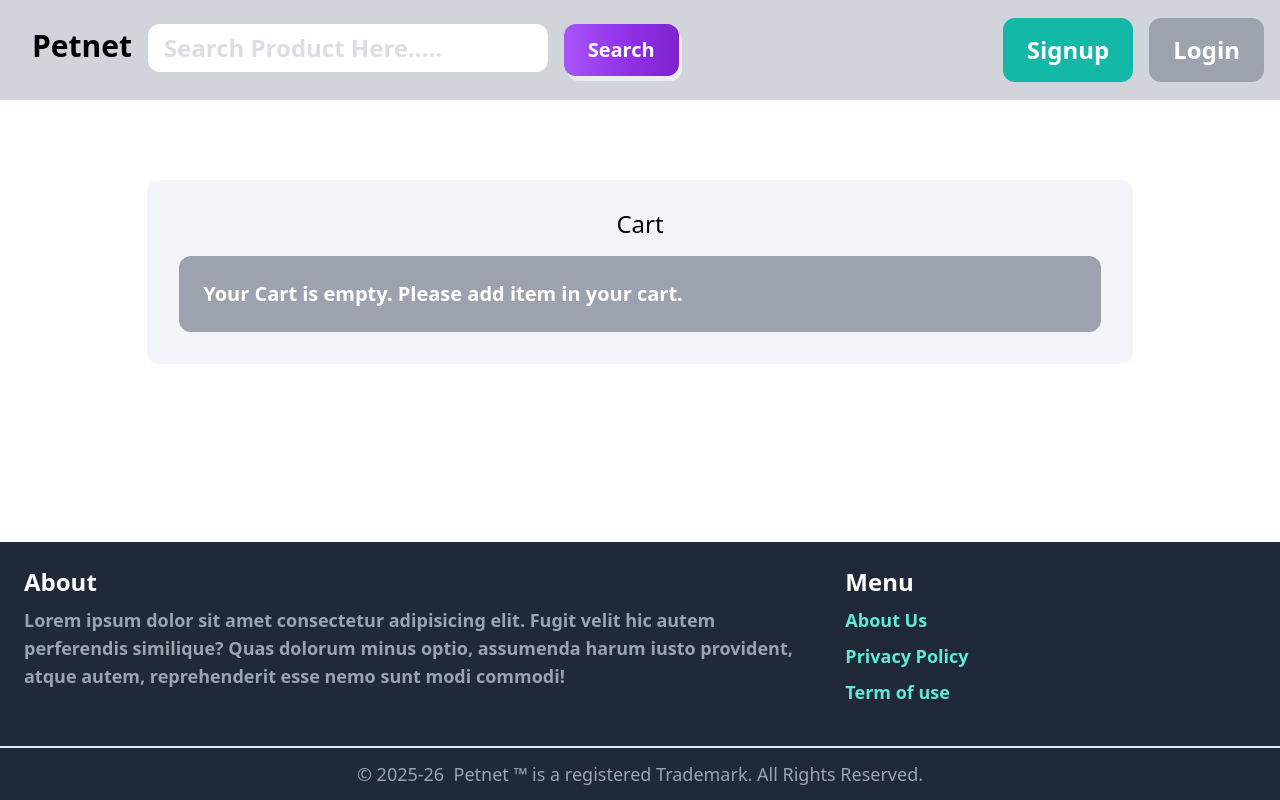
After one commit to Karan551/petnet_project, a Django app: page /store/product/cart-view/ in a window 1280 px wide. The commit adds this page. Run offline with Django 5.2, Linux system fonts and the light colour scheme; some libraries are stand-ins or nearby versions.

Commit message:
Implement shopping cart functionality with add, remove, and view features, part-4 completed

```diff
--- a/src/core/templates/core/base.html
+++ b/src/core/templates/core/base.html
@@ -11,8 +11,8 @@
 
       {% endblock %}| Petnet
     </title>
+    <script src="https://cdn.tailwindcss.com"></script>
     <link rel="stylesheet" href="{% static 'css/custom_output/output.css' %}" />
-    <script src="https://cdn.tailwindcss.com"></script>
   </head>
   <body class="min-h-screen flex flex-col justify-center items-center">
     {% include 'core/navbar.html' %}
--- a/src/e_com_project/settings.py
+++ b/src/e_com_project/settings.py
@@ -123,6 +123,10 @@ USE_TZ = True
 
 LOGIN_URL = "userprofile:login"
 
+# using session
+CART_SESSION_ID = "my_cart"
+SESSION_COOKIE_AGE = 86400
+
 # Static files (CSS, JavaScript, Images)
 # https://docs.djangoproject.com/en/5.1/howto/static-files/
 
--- a/src/static/css/custom_output/output.css
+++ b/src/static/css/custom_output/output.css
@@ -614,8 +634,16 @@ video {
   margin-top: 0.5rem;
 }
 
+.mt-3 {
+  margin-top: 0.75rem;
+}
+
 .mt-4 {
   margin-top: 1rem;
+}
+
+.mt-6 {
+  margin-top: 1.5rem;
 }
 
 .block {
--- /dev/null
+++ b/src/store/cart.py
@@ -0,0 +1,75 @@
+from django.conf import settings
+from store.models import Product
+
+
+class Cart:
+
+    def __init__(self, request):
+        self.session = request.session
+        cart = self.session.get(settings.CART_SESSION_ID)
+
+        if not cart:
+            cart = self.session[settings.CART_SESSION_ID] = {}
+
+        self.cart = cart
+
+    def __iter__(self):
+        print('this is self.cart', self.cart)
+        # To add product id and product information in cart
+        for key in self.cart.keys():
+            print('this is key::', key)
+            self.cart[key]["product"] = Product.objects.get(id=key)
+
+        # {'5': {'id': 5, 'quantity': 1, 'product': <Product: Apple Iphone>}}
+
+        # To add product total price
+        for item in self.cart.values():
+            item["total_price"] = int(
+                item["product"].price * item["quantity"])/100
+
+            yield item
+
+    def __len__(self):
+        return sum(item['quantity'] for item in self.cart.values())
+
+    def save(self):
+        self.session[settings.CART_SESSION_ID] = self.cart
+
+        # if we change in session then do this
+        self.session.modified = True
+
+    def add(self, product_id, quantity=1, update_quantity=False):
+        quantity = int(quantity)
+
+        # 'cart': {'5': {'id': 5, 'quantity': 1} }
+
+        # first time when we add product in cart.
+        if product_id not in self.cart:
+            self.cart[product_id] = {"id": product_id, "quantity": quantity}
+
+        if update_quantity:
+            self.cart[product_id]["quantity"] += quantity
+
+            if self.cart[product_id]["quantity"] == 0:
+                self.remove(product_id)
+
+        self.save()
+
+    def remove(self, product_id):
+        product_id = str(product_id)
+
+        if product_id in self.cart:
+            del self.cart[product_id]
+
+            self.save()
+
+    def clear(self):
+        del self.session[settings.CART_SESSION_ID]
+        self.session.modified = True
+
+    def get_total_cost(self):
+
+        for p in self.cart.keys():
+            self.cart[p]['product'] = Product.objects.get(pk=p)
+
+        return sum(item['quantity'] * item['product'].price for item in self.cart.values())/100
--- /dev/null
+++ b/src/store/templates/store/cart_view.html
@@ -0,0 +1,57 @@
+{% extends 'core/base.html' %}
+{% block title %}
+Cart
+{% endblock %}
+ {% block content %}
+ <section class="bg-slate-100 px-8 py-4 rounded-xl w-4/5 mx-auto" >
+ <h1 class="text-lg md:text-2xl mb-2 mt-3 text-center">Cart</h1>
+{% if cart %}
+
+ <div class="relative overflow-x-auto shadow-md sm:rounded-lg mt-2">
+    <table class="w-full  text-left rtl:text-right  dark:text-blue-100">
+        <thead class="text-lg text-black uppercase bg-gray-500 dark:text-white">
+            <tr>
+                <th scope="col" class="px-6 py-3">
+                    Product name
+                </th>
+                <th scope="col" class="px-6 py-3">
+                    Product Price
+                </th>
+                <th scope="col" class="px-6 py-3">
+                    Action
+                </th>
+
+            </tr>
+        </thead>
+        <tbody>
+            {% for item in cart %}
+            <tr class="bg-gray-300 border-b border-gray-800">
+
+                <th scope="row" class="px-6 py-4 font-medium  whitespace-nowrap text-black">
+                    {{item.product.name}}
+                </th>
+                <td class="px-6 py-4 text-black">
+                    {{item.total_price}} &dollar;
+                </td>
+
+
+                <td class="px-6 py-4">
+                    <a href="{% url 'store:remove_to_cart' item.product.id %}" class="font-semibold text-red-500 hover:underline">Remove</a>
+                </td>
+            </tr>
+            {% endfor %}
+            <tr class="text-black" >
+                <th scope="row" class="px-6 py-4  whitespace-nowrap text-black text-lg font-semibold">Total Cost  </th>
+                <td class="px-6 py-4 text-black">{{cart.get_total_cost}} &dollar;</td>
+                <td class="px-6 py-4"></td>
+            </tr>
+        </tbody>
+    </table>
+</div>
+
+
+ {% else %}
+ <p class="text-lg md:text-xl p-6 font-semibold bg-gray-400 rounded-xl text-white my-4" >Your Cart is empty. Please add item in your cart.</p>
+ {% endif %}
+</section>
+ {% endblock content %}
--- a/src/store/urls.py
+++ b/src/store/urls.py
@@ -8,8 +8,19 @@ urlpatterns = [
          views.category_detail, name="category_detail"),
 
     path("product/<int:product_id>/", views.product_detail, name="product_detail"),
-    path("product/add-product/",views.add_product,name="add_product"),
-    path("product/edit-product/<int:product_id>",views.edit_product,name="edit_product"),
-    path("product/delete-product/<int:product_id>",views.delete_product,name="delete_product"),
+
+    path("product/add-product/", views.add_product, name="add_product"),
+    path("product/edit-product/<int:product_id>",
+         views.edit_product, name="edit_product"),
+    path("product/delete-product/<int:product_id>",
+         views.delete_product, name="delete_product"),
+
+    path("product/add-to-cart/<int:product_id>",
+         views.add_to_cart, name="add_to_cart"),
+    path("product/remove-to-cart/<int:product_id>",
+         views.remove_to_cart, name="remove_to_cart"),
+
+    path("product/cart-view/",
+         views.cart_view, name="cart_view")
 
 ]
--- a/src/store/views.py
+++ b/src/store/views.py
@@ -6,6 +6,7 @@ from .forms import ProductForm
 from django.utils.text import slugify
 from django.contrib import messages
 from django.contrib.auth.decorators import login_required
+from .cart import Cart
 # Create your views here.
 
 
@@ -22,12 +23,15 @@ def product_search(request):
         return render(request, "store/search.html", context)
 
 # TODO: show product items number in templates
+
+
 def category_detail(request, category_id):
     category = get_object_or_404(Category, id=category_id)
     products = category.catgory_products.filter(status=Product.ACTIVE)
-    count=category.catgory_products.filter(status=Product.ACTIVE).count()
+    count = category.catgory_products.filter(status=Product.ACTIVE).count()
 
-    print(f"this is total products in {category} :", category.catgory_products.filter(status=Product.ACTIVE).count())
+    print(f"this is total products in {category} :", category.catgory_products.filter(
+        status=Product.ACTIVE).count())
     # print("this is products:", products)
 
     context = {
@@ -38,7 +42,7 @@ def category_detail(request, category_id):
 
 
 def product_detail(request, product_id):
-    product = get_object_or_404(Product, id=product_id,status=Product.ACTIVE)
+    product = get_object_or_404(Product, id=product_id, status=Product.ACTIVE)
 
     context = {
         "product": product
@@ -107,3 +111,29 @@ def delete_product(request, product_id):
 
         messages.success(request, "Product Deleted Successfully.")
         return redirect("userprofile:my_store")
+
+
+def add_to_cart(request, product_id):
+    cart = Cart(request)
+
+    cart.add(product_id)
+
+    return redirect("store:cart_view")
+
+
+def cart_view(request):
+    cart = Cart(request)
+
+    context = {
+        "cart": cart
+    }
+    return render(request, "store/cart_view.html", context)
+
+
+def remove_to_cart(request, product_id):
+    print("this is product id",product_id)
+    cart = Cart(request)
+    cart.remove(product_id)
+    messages.success(request,"Item removed from cart")
+
+    return redirect("store:cart_view")
--- a/tailwind.config.js
+++ b/tailwind.config.js
@@ -8,4 +8,5 @@ module.exports = {
     extend: {},
   },
   plugins: [],
+  darkMode:"selector"
 }
```
Also changed, not shown: other parts of src/static/css/custom_output/output.css (+114 -0 lines), src/store/templates/store/product_detail.html (+9 -3 lines).
